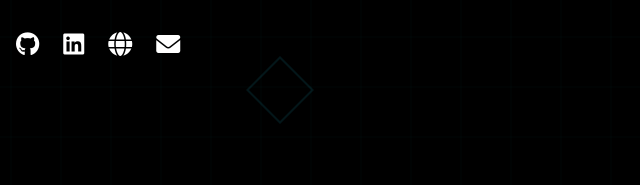
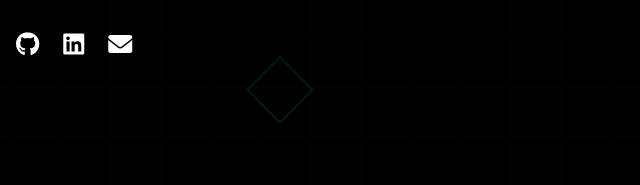
Before and after one commit to Hit2405/Hit, a plain HTML site: page index.html in a window 1280 px wide. Shown: the part 574-759 px from the top of the page, 0-640 px from the left. Drawn offline with nearby package versions, Linux system fonts and the light colour scheme.

Commit message:
Portfolio

```diff
--- a/index.html
+++ b/index.html
@@ -456,10 +456,10 @@
                                 class="text-2xl hover:text-cyan-400 transition transform hover:scale-110">
                                 <i class="fab fa-linkedin"></i>
                             </a>
-                            <a href="https://aurojitdas.com" target="_blank"
+                            <!-- <a href="https://aurojitdas.com" target="_blank"
                                 class="text-2xl hover:text-cyan-400 transition transform hover:scale-110">
                                 <i class="fas fa-globe"></i>
-                            </a>
+                            </a> -->
                             <a href="mailto:hit2452007@gmail.com"
                                 class="text-2xl hover:text-cyan-400 transition transform hover:scale-110">
                                 <i class="fas fa-envelope"></i>
```
